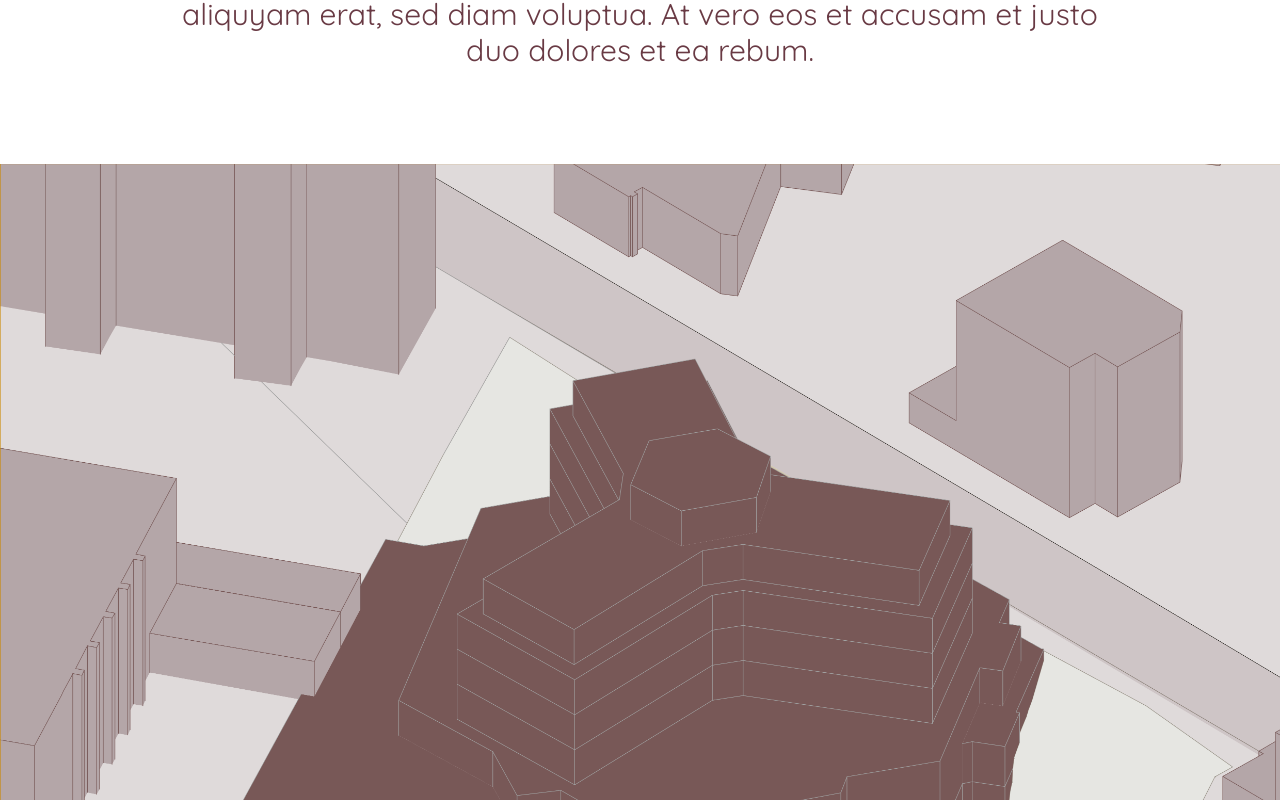
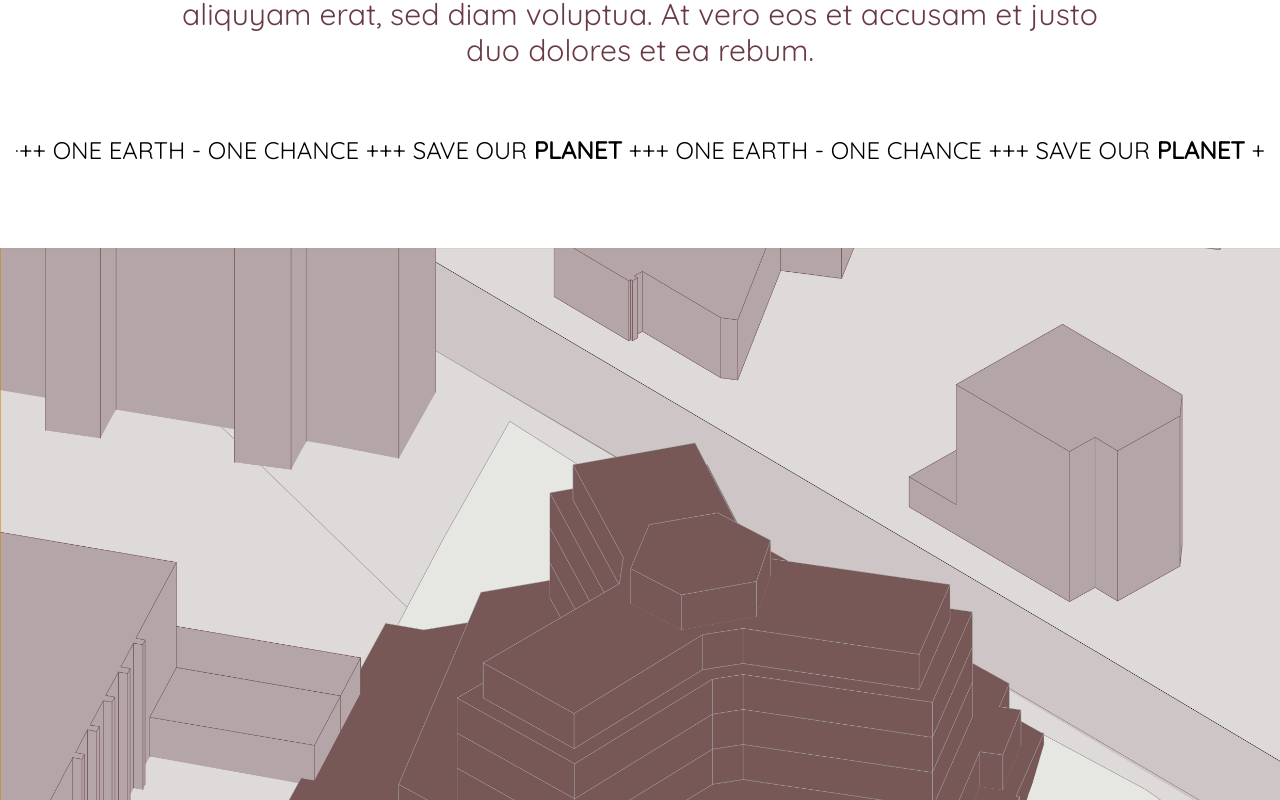
Before and after one commit to pweimann/new-construction-project, a Nuxt app: page / in a window 1280 px wide. Shown: the part 940-1740 px from the top of the page. Built offline with nearby package versions, Linux system fonts and the light colour scheme; what tw-elements would draw is missing.

Commit message:
replace backgroundImageSection with rendering

```diff
--- a/components/BackgroundImageSection.vue
+++ b/components/BackgroundImageSection.vue
@@ -5,7 +5,7 @@
 </template>
 <style lang='css' scoped>
 .bg-image {
-  background-image: url("/placeholder.jpg");
+  background-image: url("/renderings/persp5.jpg");
   background-repeat: no-repeat;
   background-size: cover;
   min-height: 70vh;
--- a/pages/index.vue
+++ b/pages/index.vue
@@ -12,15 +12,14 @@
         sadipscing elitr, sed diam nonumy eirmod tempor invidunt ut labore et dolore magna aliquyam erat, sed diam
         voluptua. At vero eos et accusam et justo duo dolores et ea rebum.</p>
     </div>
+    <MarqueeLabel class='mt-16' />
     <!-- TODO Teaser Renderings   -->
   </div>
   <ImageCarousel />
   <TabSection :tabs-nav-list='tabsNavList' title='Nutzung' />
   <ImageSlider />
-
   <ImageCollage></ImageCollage>
   <BackgroundImageSection />
-  <MarqueeLabel class='mt-10' />
   <TabSection :tabs-nav-list='saveOurPlanetList' title='Materialkreislauf' reverse invert />
 </template>
 <script lang='ts' setup>
```
